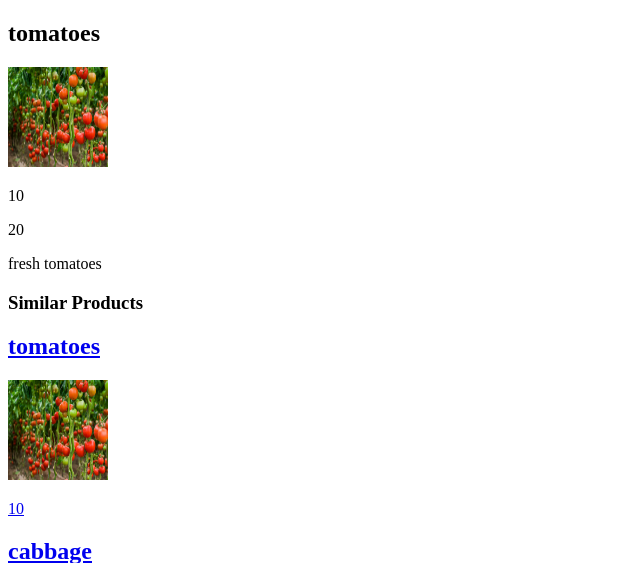
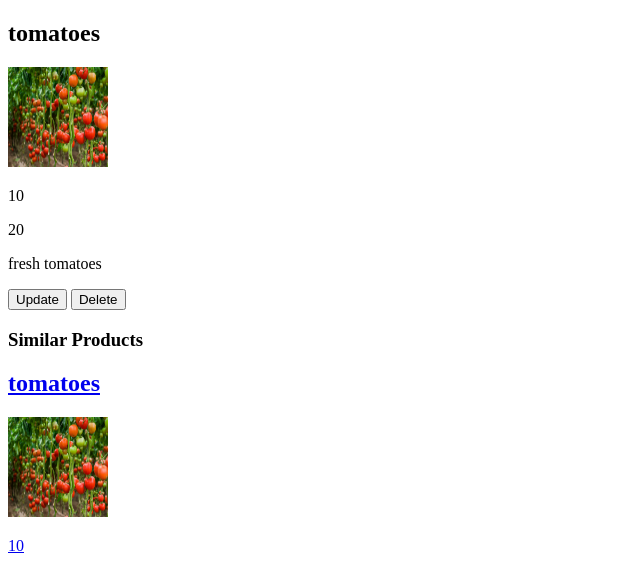
Before and after one commit to effiecancode/Farmers-Market-Ecommerce, a Django app: page /product/product_details/2/ in a window 1280 px wide. Shown: the top 563 px of the page, without its empty margins (0-640 px from the left). Run offline with Django 4.2, Linux system fonts and the light colour scheme; a user stored in the database is signed in; data comes from the database, SQL or seed files in the repository.

Commit message:
update and delete product functionalities

```diff
--- a/market/product/templates/product/product_details.html
+++ b/market/product/templates/product/product_details.html
@@ -11,9 +11,9 @@
         <p>{{ product.quantity }}</p>
         <p>{{ product.description }}</p>
 
-        {% if product.owner.username == request.user %}
+        {% if request.user.username == product.owner.username %}
             <button type="submit">Update</button>
-            <button type="Delete">Delete</button>
+            <button type="submit">Delete</button>
         {% endif %}
 
 </div>
```
Also changed, not shown: market/media/products/kales.jpeg (added).
